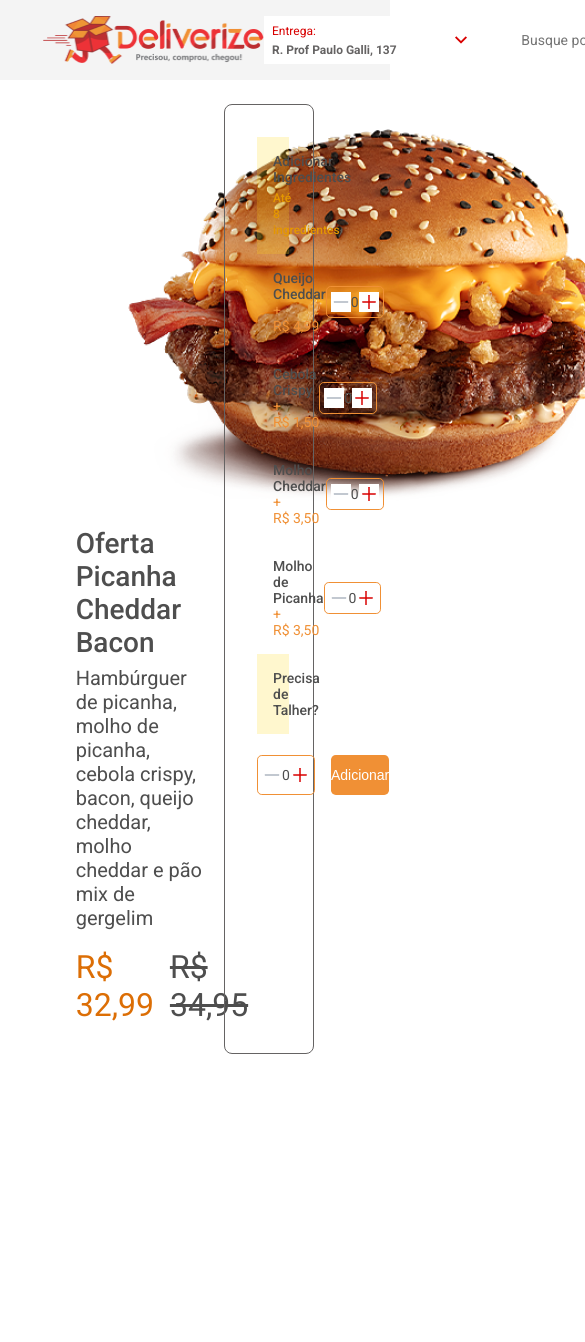
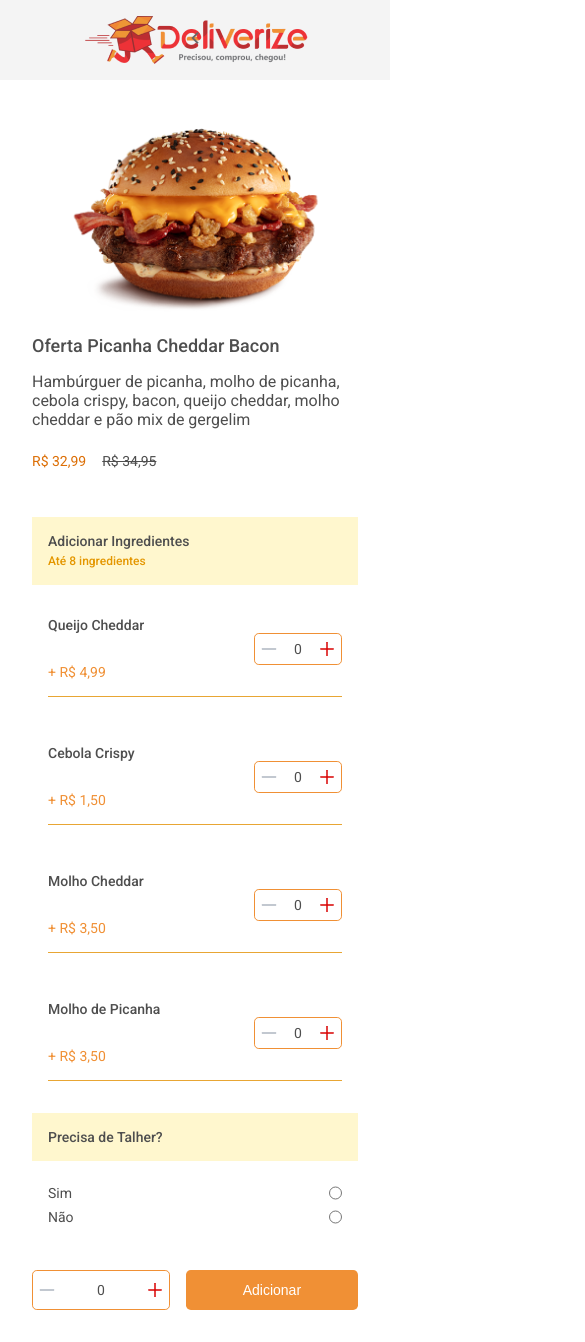
Before and after one commit to dfilastro/teste-teamsoft, a React (Create React App) app: page / in a window 390 px wide. Shown: the top 1342 px of the page, 585 px wide, since content can reach past the window. Before the commit the page ends 1078 px from the top, so only its background shows below. Built offline with nearby package versions, Linux system fonts and the light colour scheme; a web font is replaced by a local one.

Commit message:
responsivity working

```diff
--- a/src/components/Body/index.tsx
+++ b/src/components/Body/index.tsx
@@ -9,7 +9,7 @@ export function Body() {
     <main className='c-body'>
       <div className='c-body__product'>
         <div className='c-body__product__c-img'>
-          <img className='c-body__product__c-img_img' src={hambImg} alt='' />
+          <img className='c-body__product__c-img__img' src={hambImg} alt='' />
         </div>
         <h1 className='c-body__product__tittle'>Oferta Picanha Cheddar Bacon</h1>
         <p className='c-body__product__description'>
@@ -27,7 +27,6 @@ export function Body() {
           <p>Adicionar Ingredientes</p>
           <p className='c-body__ingredients__c-extras_q'>Até 8 ingredientes</p>
         </div>
-
         <ExtraItens description={'Queijo Cheddar'} value={4.99} />
         <ExtraItens description={'Cebola Crispy'} value={1.5} />
         <ExtraItens description={'Molho Cheddar'} value={3.5} />
@@ -36,6 +35,16 @@ export function Body() {
           <p>Precisa de Talher?</p>
         </div>
 
+        <div className='c-body__ingredients__c-extras__cut'>
+          <div className='c-body__ingredients__c-extras__cut__yes'>
+            <p>Sim</p>
+            <input type='radio' name='cutlery' value='Sim' />
+          </div>
+          <div className='c-body__ingredients__c-extras__cut__no'>
+            <p>Não</p>
+            <input type='radio' name='cutlery' value='Não' />
+          </div>
+        </div>
         <div className='c-body__ingredients__cutlery'>
           <PlusLessButton />
           <AddButton />
--- a/src/components/Body/styles.css
+++ b/src/components/Body/styles.css
@@ -18,10 +18,10 @@
 .c-body__product__c-img {
   margin: 0 auto;
 }
-/*
+
 .c-body__product__c-img__img {
   max-width: 100%;
-} */
+}
 
 .c-body__product__tittle {
   display: flex;
@@ -68,6 +68,28 @@
   color: var(--orange-700);
 }
 
+.c-body__ingredients__c-extras__cut {
+  font-size: 0.875rem;
+  padding: 0.5rem 1rem;
+  display: flex;
+  flex-direction: column;
+  gap: 0.5rem;
+}
+
+input[type='radio'] {
+  size: 2rem;
+}
+
+.c-body__ingredients__c-extras__cut__yes {
+  display: flex;
+  justify-content: space-between;
+}
+
+.c-body__ingredients__c-extras__cut__no {
+  display: flex;
+  justify-content: space-between;
+}
+
 .c-body__ingredients__cutlery {
   height: 40px;
   margin-top: 1.3125rem;
--- a/src/components/ExtraItens/styles.css
+++ b/src/components/ExtraItens/styles.css
@@ -3,7 +3,7 @@
   grid-template-columns: 7fr 3fr;
 
   height: 5rem;
-  border-bottom: 1px solid var(--orange-500);
+  border-bottom: 0.0625rem solid var(--orange-500);
   margin: 1rem 1rem 1rem 1rem;
   padding-bottom: 1rem;
   color: var(--grey-900);
--- a/src/components/Header/index.tsx
+++ b/src/components/Header/index.tsx
@@ -1,23 +1,26 @@
 import './styles.css';
 import { CgProfile } from 'react-icons/cg';
-import { AiOutlineShoppingCart } from 'react-icons/ai';
 
 import logoImg from '../../assets/Deliverize.png';
-import arrowImg from '../../assets/keyboard_arrow_down_24px.png';
+import arrowDown from '../../assets/keyboard_arrow_down_24px.png';
+import arrowLeft from '../../assets/keyboard_arrow_left_24px.png';
 import CartBadge from '../CartIcon';
 
 export function Header() {
+  let checkWidth = window.innerWidth;
+
   return (
     <header className='c-menu'>
+      {checkWidth <= 820 && <img className='c-menu__arrow' src={arrowLeft} />}
       <img className='c-menu__logo' src={logoImg} />
-
+      {checkWidth <= 820 || (
         <div className='c-menu__content'>
           <div className='c-menu__content__container'>
             <div className='c-menu__content__container__add'>
               <p>Entrega:</p>
               <p className='c-menu__content__container_add__desc'>R. Prof Paulo Galli, 137</p>
             </div>
-          <img src={arrowImg} alt='' />
+            <img src={arrowDown} alt='' />
           </div>
 
           <input
@@ -36,6 +39,7 @@ export function Header() {
             <p className='c-menu__content__checkout_paragraph'>Carrinho</p>
           </div>
         </div>
+      )}
     </header>
   );
 }
--- a/src/components/Header/styles.css
+++ b/src/components/Header/styles.css
@@ -1,5 +1,6 @@
 .c-menu {
-  height: 5rem;
+  width: 100%;
+  /* height: 50%; */
   display: flex;
   padding: 1rem 2.5rem;
   justify-content: space-between;
@@ -10,6 +11,11 @@
   height: 3rem;
   width: 14rem;
   margin: auto 0;
+}
+
+.c-menu__arrow {
+  margin: 1rem -10rem;
+  position: absolute;
 }
 
 .c-menu__content {
--- a/src/components/PlusLessButton/styles.css
+++ b/src/components/PlusLessButton/styles.css
@@ -7,7 +7,7 @@
   padding: 0.25rem;
   align-items: center;
   margin: auto 0;
-  border: 1px solid var(--orange-600);
+  border: 0.0625rem solid var(--orange-600);
   border-radius: 0.3rem;
 }
 
--- a/src/styles/global.css
+++ b/src/styles/global.css
@@ -30,3 +30,78 @@ textarea {
   --red-500: #ed3237;
   --red-700: #d80000;
 }
+
+@media (max-width: 820px) {
+  .c-body,
+  .c-body__product,
+  .c-body__ingredients {
+    display: block;
+    width: 100%;
+    border: none;
+    padding-right: 1rem;
+    padding-left: 1rem;
+    gap: 1rem;
+    display: flex;
+    flex-direction: column;
+    padding-bottom: 1rem;
+  }
+
+  .c-body__ingredients {
+    padding-top: 1rem;
+  }
+
+  .c-body__product__tittle {
+    font-size: 18px;
+  }
+
+  .c-body__product__description {
+    font-size: 16px;
+  }
+
+  .c-body__product__c-price {
+    font-size: 14px;
+  }
+
+  .c-menu {
+    display: flex;
+    justify-content: center;
+  }
+
+  .c-menu__logo {
+    width: auto;
+    height: auto;
+  }
+
+  .c-body__product__c-img__img {
+    width: 90%;
+    display: flex;
+    margin: 0 auto;
+  }
+}
+
+/*
+@media (max-width: 376px) {
+  html {
+    font-size: 10%;
+  }
+
+  .c-body {
+    display: block;
+    width: 100%;
+  }
+
+  .c-body__product {
+    width: 100%;
+  }
+
+  .c-body__product__c-img {
+    /* width: 100%; */
+/* } */
+
+/* .c-body__product__c-img__img {
+    width: 50%;
+    margin: 0 auto;
+    display: flex;
+  } */
+
+/* } */
```
Also changed, not shown: src/assets/keyboard_arrow_left_24px.png (added). Lines whose indentation alone changed are shown as unchanged.
